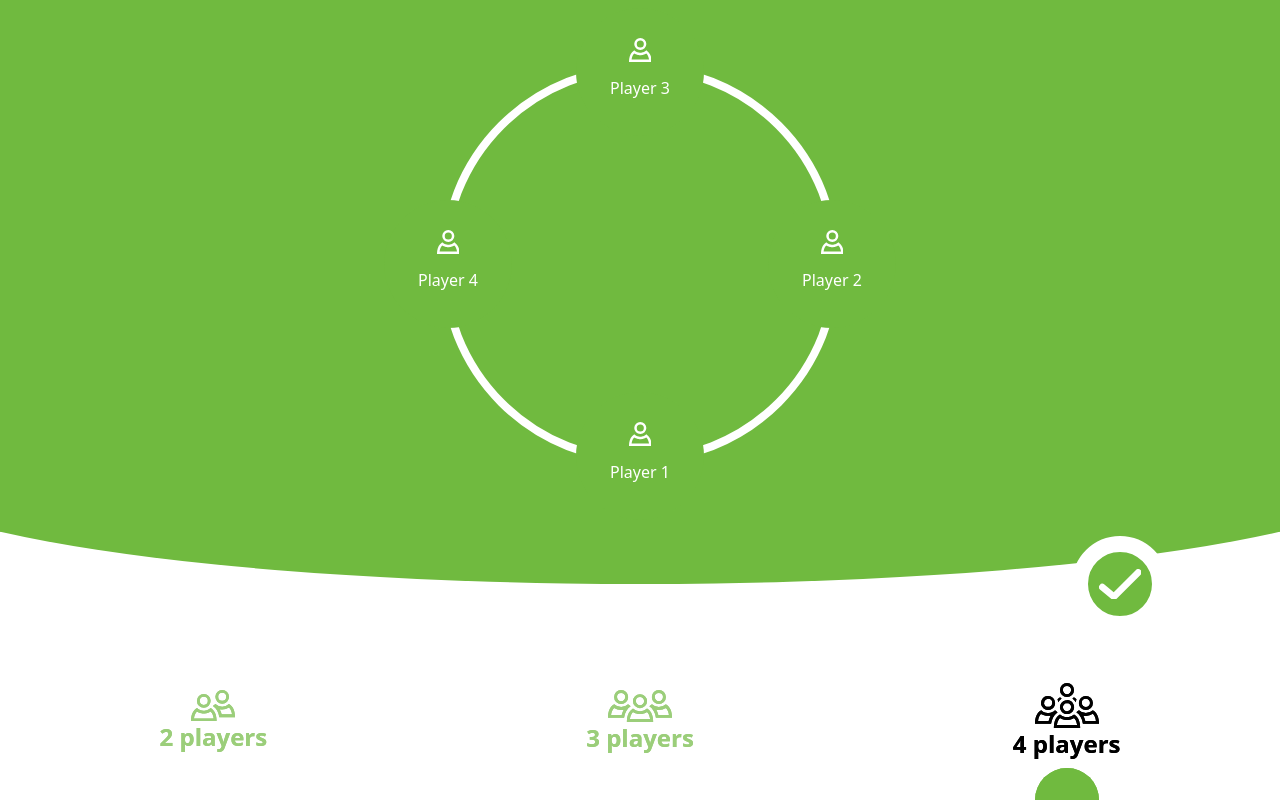
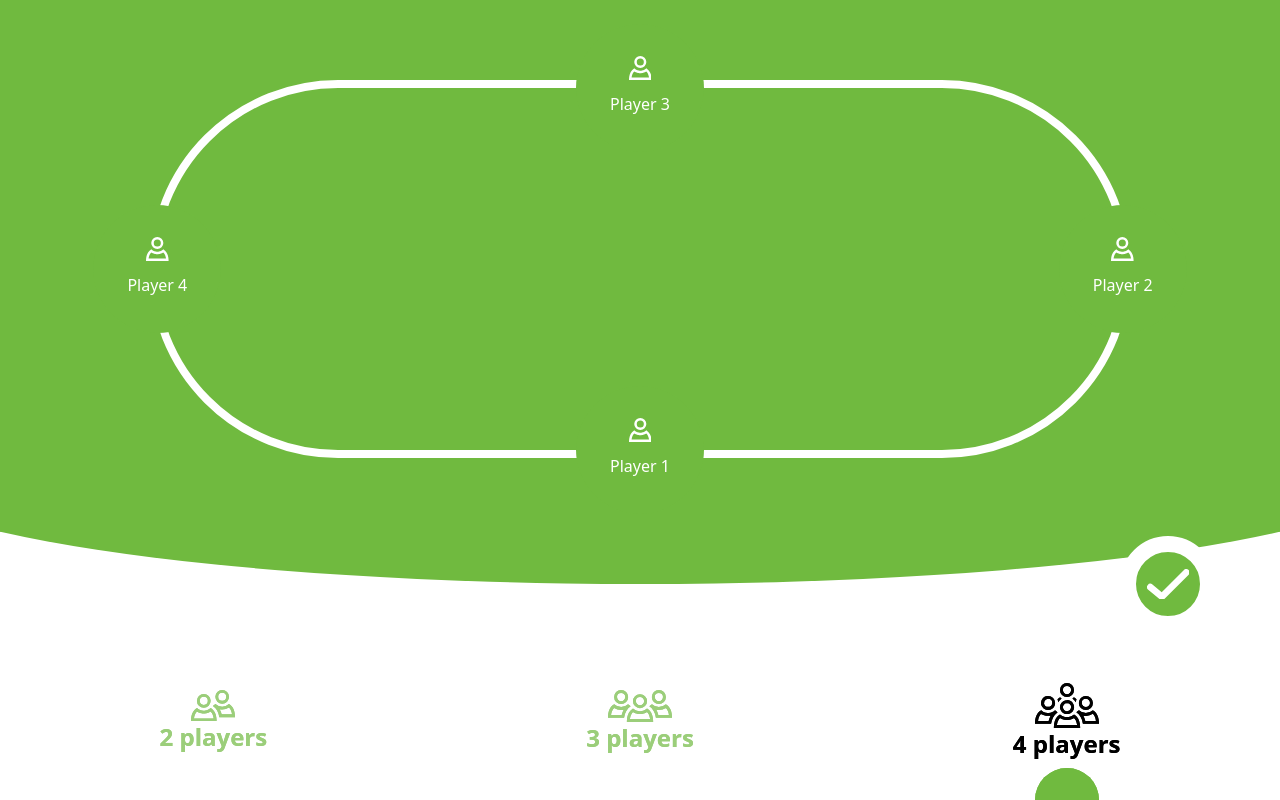
Before and after one commit to doms99/bela-block, a React (Create React App) app: page /setup in a window 1280 px wide. Built offline with nearby package versions, Linux system fonts and the light colour scheme.

Commit message:
added onCall indicator, style consolidation

```diff
--- a/src/components/game/controllers/Game.tsx
+++ b/src/components/game/controllers/Game.tsx
@@ -41,13 +41,18 @@ const Game: React.FC = () => {
   }
 
   const teamNames = teams ? teams.map(team => team.name) : players;
-  const teamOnCall = playerCount !== 3?
+  const teamOnCall = playerCount !== 3 ?
     undefined :
-    players[(players.indexOf(dealer!) + 1 - (rounds.length - editIndex!) % playerCount!) % playerCount!];
+    players[(players.indexOf(dealer!) + 1) % playerCount];
 
   return (
     <>
       <main className="text-right text-white overflow-x-hidden">
+        {teamNames.length === 3 && !!teamOnCall ? (
+          <div className="absolute px-10 top-0 w-full grid grid-cols-3">
+            <div className={`rounded-b-full w-8 h-4 m-auto bg-white col-start-${teamNames.indexOf(teamOnCall)+1}`} />
+          </div>
+        ) : undefined}
         {editIndex === undefined ? (
           <ScoreBoard
             lastSumIndex={selectedRound}
--- a/src/components/game/controllers/RoundPoints.tsx
+++ b/src/components/game/controllers/RoundPoints.tsx
@@ -35,7 +35,7 @@ const RoundPoints: React.FC<Props> = ({ round, teams, onClickActions, selected,
   return (
     <div
       onClick={menuAnchor ? undefined : click}
-      className={`grid grid-cols-${teams.length} border-primary ${selected ? "text-black" : "text-gray-300"} hover:bg-gray-100 bg-transparent text-xl font-medium`}
+      className={`grid grid-cols-${teams.length} px-5 border-primary ${selected ? "text-black" : "text-gray-400"} hover:bg-gray-100 bg-transparent text-xl font-medium`}
     >
       {teams.map(team => (
         <TeamRoundPoints
--- a/src/components/game/views/Dealer.tsx
+++ b/src/components/game/views/Dealer.tsx
@@ -25,7 +25,7 @@ const Dealer: React.FC<Props> = ({ players, dealer, setDealer, dealerEdit, editM
         )
       )}
       <button
-        className={`rounded-b-none mt-2 rounded-t-full bg-primary w-16 h-8 col-start-${players.indexOf(dealer!)+1} m-auto`}
+        className={`rounded-indicator bg-primary col-start-${players.indexOf(dealer!)+1}`}
         onClick={editModeToggle}
       >
         {dealerEdit ? <CancelIcon className="w-3 m-auto mt-1" /> : <EditIcon className="w-3 m-auto mt-1" />}
--- a/src/components/game/views/RoundEntryView.tsx
+++ b/src/components/game/views/RoundEntryView.tsx
@@ -71,8 +71,8 @@ const RoundEntry: React.FC<Props> = ({ teams, sugestions, round, selected, setSe
 
         </div>
       </section>
-      <div className="w-full -mt-10 h-24 flex justify-between">
-        <div className="ml-28 w-24 h-24">
+      <div className="w-full -mt-12 h-24 flex justify-between">
+        <div className="ml-20 w-24 h-24">
           <button
             className="outlined-bnt text-error hover:text-error-active"
             onClick={cancel}
@@ -80,7 +80,7 @@ const RoundEntry: React.FC<Props> = ({ teams, sugestions, round, selected, setSe
             <CancelIcon className="w-2/4 m-auto" />
           </button>
         </div>
-        <div className="mr-28 w-24 h-24">
+        <div className="mr-20 w-24 h-24">
           <button
             className="outlined-bnt text-primary hover:text-primary-active"
             disabled={!canSaveRound}
--- a/src/components/setup/PlayersSetup.tsx
+++ b/src/components/setup/PlayersSetup.tsx
@@ -15,12 +15,8 @@ const PlayersSetup = () => {
   const history = useHistory();
   const { startGame } = useContext(GlobalState);
 
-  const validateNames = useCallback((): PlayersError | undefined => {
+  const hasRepeatedNames = useCallback((): PlayersError | undefined => {
     const current = playerNames.slice(0, playerCount);
-
-    const nonEntered = current.map((name, index) => ({name, index})).filter(obj => obj.name.trim() === "").map(obj => obj.index);
-    if(nonEntered.length !== 0) return {text: "All names must be entered", sources: nonEntered};
-
     const sameNames: number[] = [];
 
     for(const [index, name] of current.entries()) {
@@ -34,19 +30,23 @@ const PlayersSetup = () => {
       sameNames.push(last);
     }
 
-
     if(sameNames.length !== 0) {
       return {text: "Names must be unique", sources: sameNames};
     }
 
-    return;
+  }, [playerNames, playerCount]);
+
+  const hasEmptyNames = useCallback((): PlayersError | undefined => {
+    const current = playerNames.slice(0, playerCount);
+
+    const nonEntered = current.map((name, index) => ({name, index})).filter(obj => obj.name.trim() === "").map(obj => obj.index);
+    if(nonEntered.length !== 0) return {text: "All names must be entered", sources: nonEntered};
+
   }, [playerNames, playerCount]);
 
   const updateError = useCallback(() => {
-    if(!startTried) return;
-
-    setError(validateNames());
-  }, [startTried, validateNames]);
+    setError(hasEmptyNames() || hasRepeatedNames());
+  }, [hasEmptyNames, hasRepeatedNames]);
 
   useEffect(() => {
     updateError();
@@ -58,10 +58,12 @@ const PlayersSetup = () => {
   };
 
   const start = () => {
+    if(!!error) {
       setStartTried(true);
-    if(!startTried || !!error) return;
+      return;
+    }
 
-    startGame(playerNames, scoreTarget);
+    startGame(playerNames.slice(0, playerCount), scoreTarget);
     history.push('/game');
   }
 
@@ -74,49 +76,27 @@ const PlayersSetup = () => {
     })
   }
 
-  // const submit = () => {
-  //   const slice = players.slice(0, playerCount);
-
-  //   if(slice.map(player => player.name).filter(name => name === '').length) {
-  //     setError("All names must be entered")
-  //     return;
-  //   }
-
-  //   if(slice.map(player => player.name).filter((name) => {
-  //     const mapped = slice.map(p => p.name);
-  //     return mapped.indexOf(name) !== mapped.lastIndexOf(name);
-  //   }).length) {
-  //     setError("All names must be unique");
-  //     return;
-  //   }
-
-  //   if(error) setError(undefined);
-
-  //   nameReport(players.slice(0, playerCount).map(player => player.name));
-  // }
-
   return (
     <div className="text-right text-white overflow-x-hidden">
-      <main className="green-backdrop pb-12 pt-4">
+      <main className="green-backdrop pb-8 pt-8">
         <div className="h-65vh w-full pt-12">
           <SittingOrder
             playerCount={playerCount}
             playerNames={playerNames}
             setName={handleNameChange}
-            error={error}
+            error={startTried ? error : undefined}
           />
         </div>
       </main>
       <div className="w-full -mt-12 h-24 flex justify-between">
         <div className="placeholder" />
-        <div className="mr-28 w-24 h-24">
         <button
-            className="outlined-bnt-flipped text-white hover:text-white-active"
+          className="mr-16 w-24 h-24 outlined-bnt-flipped
+                   text-white hover:text-white-active"
           onClick={start}
         >
           <ConfirmIcon className="w-4/6 m-auto" />
         </button>
-        </div>
       </div>
       <NumberOfPLayers
         value={playerCount}
--- a/src/components/setup/SittingOrder.tsx
+++ b/src/components/setup/SittingOrder.tsx
@@ -35,7 +35,7 @@ const SittingOrder: React.FC<Props> = ({ playerCount, playerNames, setName, erro
   }
 
   return (
-    <div className="relative w-50vh h-50vh m-auto border-8 rounded-full border-white">
+    <div className="relative w-2/3 h-4/5 m-auto border-8 rounded-full border-white">
       {playerNames.slice(0, playerCount).map((name, index) => (
         <PlayerBox
           name={name}
--- a/src/components/setup/views/NumberOfPLayers.tsx
+++ b/src/components/setup/views/NumberOfPLayers.tsx
@@ -36,7 +36,7 @@ const NumberOfPLayers: React.FC<Props> = ({ value, setValue }) => {
         <span>4 players</span>
       </button>
       <div
-        className={`rounded-b-none mt-2 rounded-t-full bg-primary w-16 h-8 col-start-${value-1} m-auto`}
+        className={`rounded-indicator bg-primary col-start-${value-1}`}
       />
     </section>
   );
--- a/src/components/setup/views/PlayerBox.tsx
+++ b/src/components/setup/views/PlayerBox.tsx
@@ -17,17 +17,23 @@ const PlayerBox: React.FC<Props> = ({ name, setName, playerNumber, playerCount,
   }
 
   return (
-    <div className={`absolute flex justify-center items-center flex-col text-center w-32 h-32 rounded-full bg-primary player-${playerNumber}-${playerCount}-players`}>
+    <form
+      onSubmit={(e) => e.preventDefault()}
+      className={`border-transparent focus-within:border-white border-8
+                  absolute flex justify-center items-center flex-col
+                  text-center w-32 h-32 rounded-full bg-primary
+                  player-${playerNumber}-${playerCount}-players`}
+    >
       <Players1 className={`${error ? "text-error" : "text-white"} mb-2 h-6`} />
       <input
         type="text"
         name={hint}
         placeholder={hint}
         value={name}
-        className="appearance-none rounded-xl p-1 border-transparent border-2 focus:border-white placeholder-white font-medium w-28 bg-transparent focus:outline-none text-white text-center"
+        className="appearance-none rounded-xl p-1 placeholder-white font-medium w-28 bg-transparent focus:outline-none text-white text-center"
         onChange={handleChange}
       />
-    </div>
+    </form>
   );
 };
 
--- a/src/index.css
+++ b/src/index.css
@@ -1,6 +1,12 @@
 @tailwind base;
 @tailwind components;
 @tailwind utilities;
+
+@layer base {
+  html {
+    -webkit-tap-highlight-color: transparent;
+  }
+}
 
 @layer components {
   .no-bg-btn {
@@ -28,7 +34,11 @@
   }
 
   .content-box {
-    @apply text-center bg-white text-black pt-4 ml-16 mr-16 pb-10 rounded-b-ellipse rounded-t-5xl;
+    @apply text-center bg-white text-black ml-16 mr-16 pb-10 rounded-b-ellipse rounded-t-5xl;
+  }
+
+  .rounded-indicator {
+    @apply mt-2 rounded-t-full w-16 h-8 m-auto;
   }
 
   .player-1-2-players, .player-1-3-players, .player-1-4-players {
--- a/tailwind.config.js
+++ b/tailwind.config.js
@@ -52,7 +52,7 @@ module.exports = {
       width: ['active'],
       height: ['active'],
       borderWidth: ['active'],
-      borderColor: ['focus']
+      borderColor: ['focus-within']
     }
   },
   plugins: [],
```
Also changed, not shown: src/components/game/views/ScoreBoard.tsx (+6 -4 lines). Lines whose indentation alone changed are shown as unchanged.
